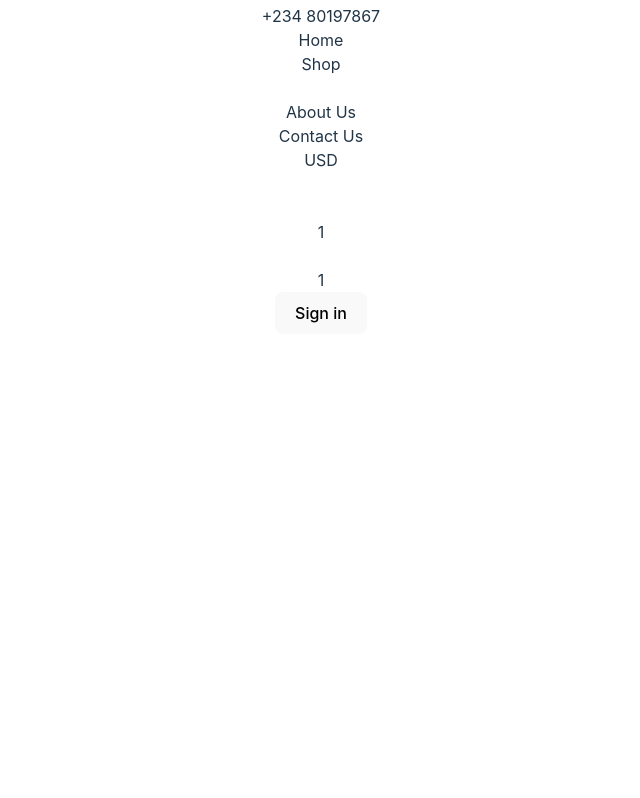
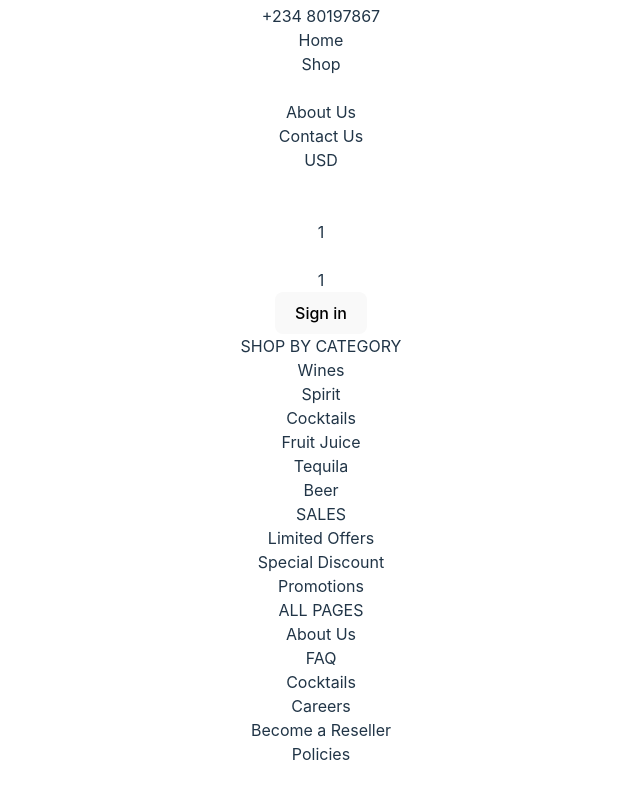
Before and after one commit to AfoDyDigitals/LiquorHaven, a React (Vite) app: page / in a window 1280 px wide. Shown: the part 470-1268 px from the top of the page, without its empty margins (319-959 px from the left). Before the commit the page ends 836 px from the top, so only its background shows below. Built offline with nearby package versions, Linux system fonts and the light colour scheme.

Commit message:
complete ShopDropdown component #3

```diff
--- a/src/Components/Breadcrumb.jsx
+++ b/src/Components/Breadcrumb.jsx
@@ -1,4 +1,5 @@
 import React from "react";
+import ShopDropdown from "../ShopDropdown";
 
 function Breadcrumb() {
   return (
@@ -78,6 +79,7 @@ function Breadcrumb() {
           <div className="md:text-[13px] p-[10px] lg:text-[16px] p-[20px]">Sign in</div>
         </button>
       </div>
+      <ShopDropdown />
     </>
   );
 }
--- a/src/ShopDropdown.jsx
+++ b/src/ShopDropdown.jsx
@@ -0,0 +1,44 @@
+import React from "react";
+
+function ShopDropdown() {
+  return (
+    <div className="flex justify-center items-center">
+      <div className="hidden text-black md:hidden lg:flex px-[40px] py-[30px] gap-[80px] bg-white rounded-[5px] w-[677px]">
+        <div className="flex flex-col text-left ">
+          <div className="text-[16px] font-semibold">SHOP BY CATEGORY</div>
+          <div className="flex flex-col mt-[40px] gap-[25px] text-[16px] font-normal ">
+            <div>Wines</div>
+            <div>Spirit</div>
+            <div>Cocktails</div>
+            <div>Fruit Juice</div>
+            <div>Tequila</div>
+            <div>Beer</div>
+          </div>
+        </div>
+
+        <div className="flex flex-col text-left">
+          <div className="text-[16px] font-semibold">SALES</div>
+          <div className="flex flex-col mt-[40px] gap-[25px] text-[16px] font-normal ">
+            <div>Limited Offers</div>
+            <div>Special Discount</div>
+            <div>Promotions</div>
+          </div>
+        </div>
+
+        <div className="flex flex-col text-left">
+          <div className="text-[16px] font-semibold">ALL PAGES</div>
+          <div className="flex flex-col mt-[40px] gap-[25px] text-[16px] font-normal ">
+            <div>About Us</div>
+            <div>FAQ</div>
+            <div>Cocktails</div>
+            <div>Careers</div>
+            <div>Become a Reseller</div>
+            <div>Policies</div>
+          </div>
+        </div>
+      </div>
+    </div>
+  );
+}
+
+export default ShopDropdown;
```
